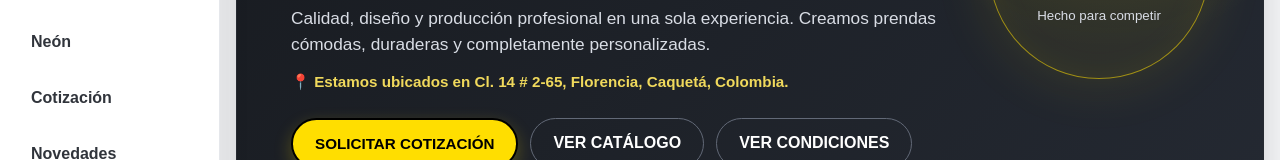
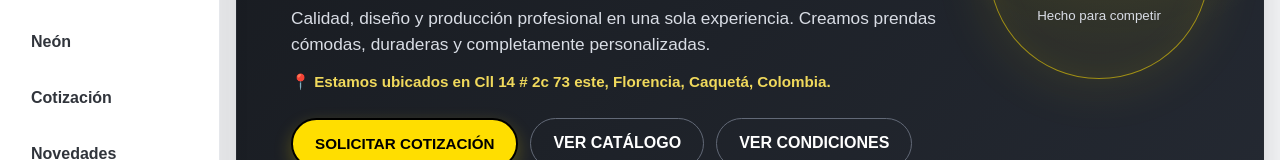
Before and after one commit to YASA-SPORTS/YASA-SPORTS, a plain HTML site: page index.html in a window 1280 px wide. Shown: the part 364-524 px from the top of the page. Drawn offline with Linux system fonts and the light colour scheme.

Commit message:
DIRECCIÓN

```diff
--- a/index.html
+++ b/index.html
@@ -51,7 +51,7 @@
                 Calidad, diseño y producción profesional en una sola experiencia.
                 Creamos prendas cómodas, duraderas y completamente personalizadas.
             </p>
-            <p class="location-note">📍 Estamos ubicados en Cl. 14 # 2-65, Florencia, Caquetá, Colombia.</p>
+            <p class="location-note">📍 Estamos ubicados en Cll 14 # 2c 73 este, Florencia, Caquetá, Colombia.</p>
             <div class="home-hero-actions">
                 <a class="btn-yellow" href="https://wa.me/573238382435/?text=Hola%20YASA%20Sports%2C%20quiero%20cotizar%20un%20uniforme%20personalizado" target="_blank" rel="noopener noreferrer">
                     SOLICITAR COTIZACIÓN
```
